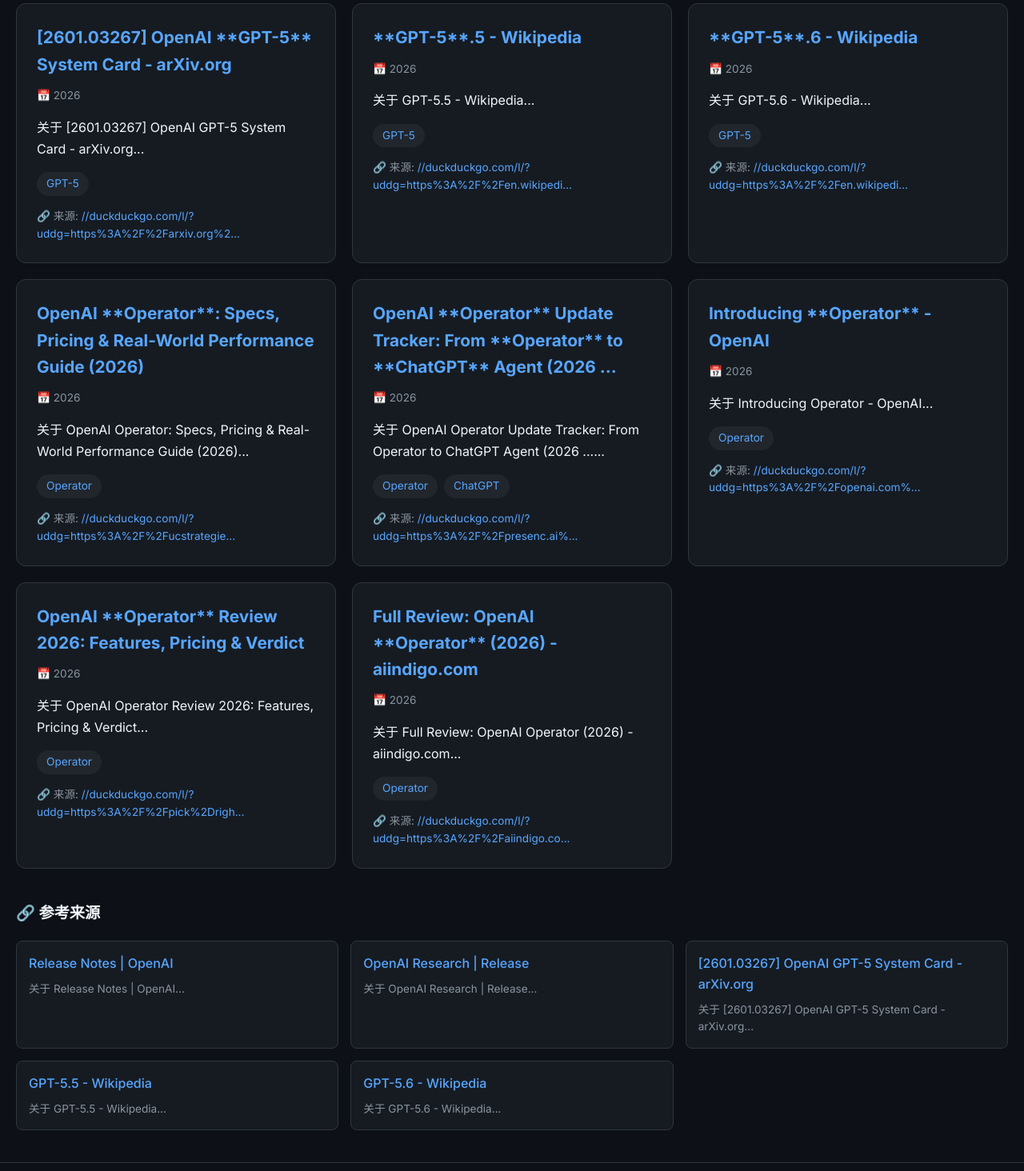
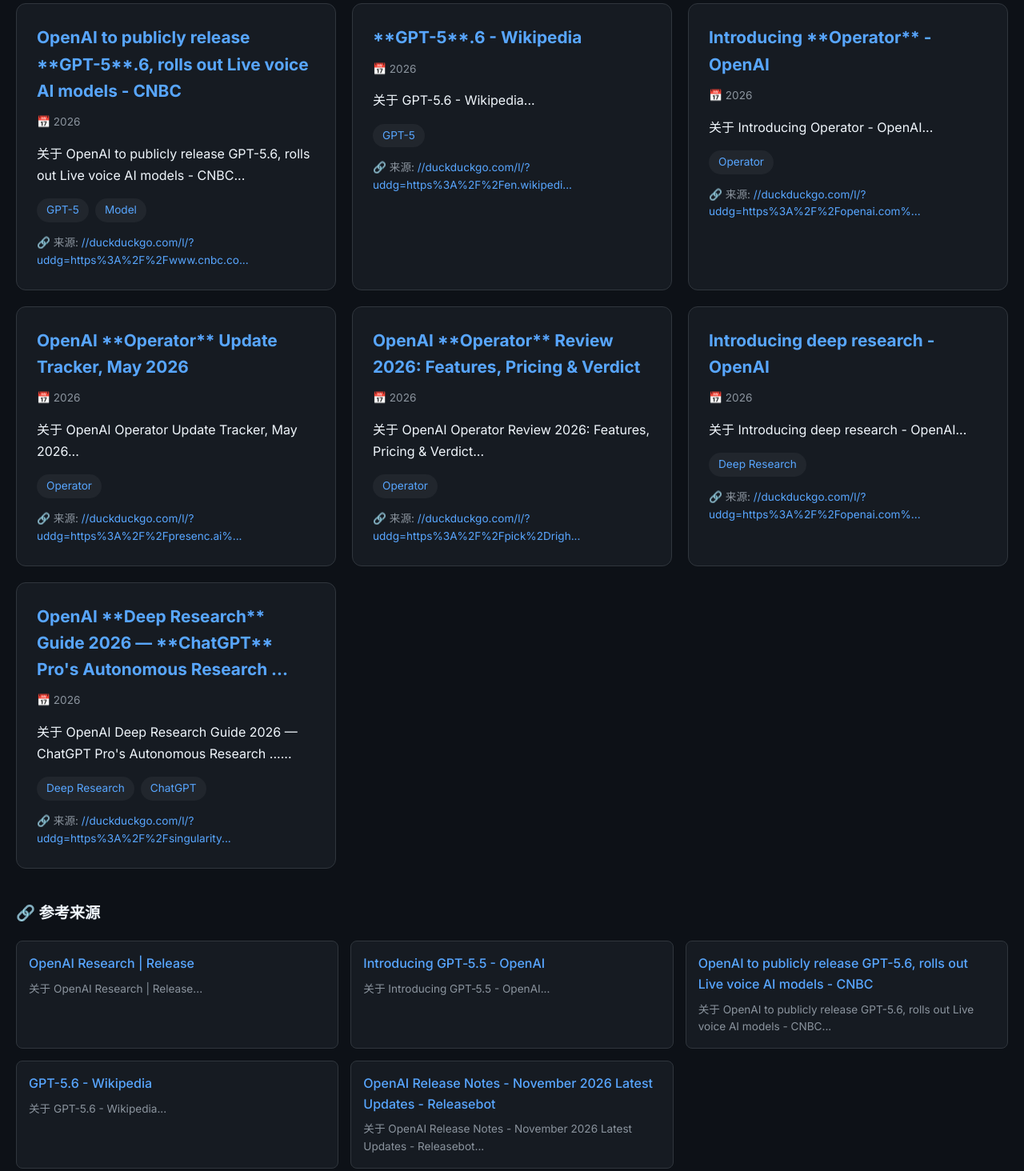
Before and after one commit to Horacezhang36/Competitive-Analysis, a plain HTML site: page output/latest/competitive_analysis_report.html in a window 1280 px wide. Shown: the part 721-2185 px from the top of the page at 80% size. Drawn offline with Linux system fonts and the light colour scheme.

Commit message:
ci: Auto-publish report 2026-11-17

```diff
--- a/output/latest/competitive_analysis_report.html
+++ b/output/latest/competitive_analysis_report.html
@@ -410,7 +410,7 @@
                 <div class="label">AI 公司分析</div>
             </div>
             <div class="stat-card">
-                <div class="number">10</div>
+                <div class="number">7</div>
                 <div class="label">产品/功能</div>
             </div>
             <div class="stat-card">
@@ -418,7 +418,7 @@
                 <div class="label">参考来源</div>
             </div>
             <div class="stat-card">
-                <div class="number">2026-11-16</div>
+                <div class="number">2026-11-17</div>
                 <div class="label">报告日期</div>
             </div>
         </div>
@@ -442,19 +442,11 @@
                 <div class="products-grid">
 
                     <div class="product-card">
-                        <h3>[2601.03267] OpenAI **GPT-5** System Card - arXiv.org</h3>
+                        <h3>OpenAI to publicly release **GPT-5**.6, rolls out Live voice AI models - CNBC</h3>
                         <div class="date">📅 2026</div>
-                        <div class="description">关于 [2601.03267] OpenAI GPT-5 System Card - arXiv.org...</div>
-                        <div class="features"><span class="feature-tag">GPT-5</span></div>
-                        <div class="source">🔗 来源: <a href="//duckduckgo.com/l/?uddg=https%3A%2F%2Farxiv.org%2Fabs%2F2601.03267&amp;rut=831d1b27eaafe76ec3dedecd42a467945b0b2d8fb8541d030f7ab15d0a1edfcd" target="_blank">//duckduckgo.com/l/?uddg=https%3A%2F%2Farxiv.org%2...</a></div>
-                    </div>
-
-                    <div class="product-card">
-                        <h3>**GPT-5**.5 - Wikipedia</h3>
-                        <div class="date">📅 2026</div>
-                        <div class="description">关于 GPT-5.5 - Wikipedia...</div>
-                        <div class="features"><span class="feature-tag">GPT-5</span></div>
-                        <div class="source">🔗 来源: <a href="//duckduckgo.com/l/?uddg=https%3A%2F%2Fen.wikipedia.org%2Fwiki%2FGPT%2D5.5&amp;rut=a969ba4719f3143dbcb85189199dd48824e6bb564c3c7bd14c99d19dd3df8f55" target="_blank">//duckduckgo.com/l/?uddg=https%3A%2F%2Fen.wikipedi...</a></div>
+                        <div class="description">关于 OpenAI to publicly release GPT-5.6, rolls out Live voice AI models - CNBC...</div>
+                        <div class="features"><span class="feature-tag">GPT-5</span><span class="feature-tag">Model</span></div>
+                        <div class="source">🔗 来源: <a href="//duckduckgo.com/l/?uddg=https%3A%2F%2Fwww.cnbc.com%2F2026%2F07%2F08%2Fopenai%2Dexpanding%2Dgpt%2D5point6%2Dai%2Dmodel%2Drelease%2Dending%2Dgovernment%2Dlimits.html&amp;rut=d3d8a8b627eff74165363a37cb0e4d527e8c82e8fc11f9a548dc9255e01d7cd1" target="_blank">//duckduckgo.com/l/?uddg=https%3A%2F%2Fwww.cnbc.co...</a></div>
                     </div>
 
                     <div class="product-card">
@@ -462,23 +454,7 @@
                         <div class="date">📅 2026</div>
                         <div class="description">关于 GPT-5.6 - Wikipedia...</div>
                         <div class="features"><span class="feature-tag">GPT-5</span></div>
-                        <div class="source">🔗 来源: <a href="//duckduckgo.com/l/?uddg=https%3A%2F%2Fen.wikipedia.org%2Fwiki%2FGPT%2D5.6&amp;rut=64a5277e463b4b59490bdd18bd380a4d9d03ced908509b5ea1d79af60c792e65" target="_blank">//duckduckgo.com/l/?uddg=https%3A%2F%2Fen.wikipedi...</a></div>
-                    </div>
-
-                    <div class="product-card">
-                        <h3>OpenAI **Operator**: Specs, Pricing & Real-World Performance Guide (2026)</h3>
-                        <div class="date">📅 2026</div>
-                        <div class="description">关于 OpenAI Operator: Specs, Pricing & Real-World Performance Guide (2026)...</div>
-                        <div class="features"><span class="feature-tag">Operator</span></div>
-                        <div class="source">🔗 来源: <a href="//duckduckgo.com/l/?uddg=https%3A%2F%2Fucstrategies.com%2Fnews%2Fopenai%2Doperator%2Dspecs%2Dpricing%2Dreal%2Dworld%2Dperformance%2Dguide%2D2026%2F&amp;rut=f9b2520486db2f3c00149c5f37963d123fd2a5132c034eacc6c3c219ef018f54" target="_blank">//duckduckgo.com/l/?uddg=https%3A%2F%2Fucstrategie...</a></div>
-                    </div>
-
-                    <div class="product-card">
-                        <h3>OpenAI **Operator** Update Tracker: From **Operator** to **ChatGPT** Agent (2026 ...</h3>
-                        <div class="date">📅 2026</div>
-                        <div class="description">关于 OpenAI Operator Update Tracker: From Operator to ChatGPT Agent (2026 ......</div>
-                        <div class="features"><span class="feature-tag">Operator</span><span class="feature-tag">ChatGPT</span></div>
-                        <div class="source">🔗 来源: <a href="//duckduckgo.com/l/?uddg=https%3A%2F%2Fpresenc.ai%2Fresearch%2Fopenai%2Doperator%2Dupdate%2Dtracker%2D2026&amp;rut=fd2f1a61f7c23b118ae85ab3aa229846ffafbdf0391d5ca8fd301f47759521e3" target="_blank">//duckduckgo.com/l/?uddg=https%3A%2F%2Fpresenc.ai%...</a></div>
+                        <div class="source">🔗 来源: <a href="//duckduckgo.com/l/?uddg=https%3A%2F%2Fen.wikipedia.org%2Fwiki%2FGPT%2D5.6&amp;rut=5aa40672514fef7d1a710936f4fa0199ab9fc1967c4fb1d3166c032914f26132" target="_blank">//duckduckgo.com/l/?uddg=https%3A%2F%2Fen.wikipedi...</a></div>
                     </div>
 
                     <div class="product-card">
@@ -486,7 +462,15 @@
                         <div class="date">📅 2026</div>
                         <div class="description">关于 Introducing Operator - OpenAI...</div>
                         <div class="features"><span class="feature-tag">Operator</span></div>
-                        <div class="source">🔗 来源: <a href="//duckduckgo.com/l/?uddg=https%3A%2F%2Fopenai.com%2Findex%2Fintroducing%2Doperator%2F&amp;rut=0dd8be48d11fc397eef67af81089c6bbb17de5fa7fc3773d44e53f5f73047c5b" target="_blank">//duckduckgo.com/l/?uddg=https%3A%2F%2Fopenai.com%...</a></div>
+                        <div class="source">🔗 来源: <a href="//duckduckgo.com/l/?uddg=https%3A%2F%2Fopenai.com%2Findex%2Fintroducing%2Doperator%2F&amp;rut=a17125fbac7665dc084815db2e335890e05208942dde7c29c67c52ef9d2bf4a9" target="_blank">//duckduckgo.com/l/?uddg=https%3A%2F%2Fopenai.com%...</a></div>
+                    </div>
+
+                    <div class="product-card">
+                        <h3>OpenAI **Operator** Update Tracker, May 2026</h3>
+                        <div class="date">📅 2026</div>
+                        <div class="description">关于 OpenAI Operator Update Tracker, May 2026...</div>
+                        <div class="features"><span class="feature-tag">Operator</span></div>
+                        <div class="source">🔗 来源: <a href="//duckduckgo.com/l/?uddg=https%3A%2F%2Fpresenc.ai%2Fresearch%2Fopenai%2Doperator%2Dupdate%2Dtracker%2D2026&amp;rut=44852b21e17e8104e52a42bb3e4d0992cc780533c65ff5312ae8124a95342213" target="_blank">//duckduckgo.com/l/?uddg=https%3A%2F%2Fpresenc.ai%...</a></div>
                     </div>
 
                     <div class="product-card">
@@ -494,15 +478,23 @@
                         <div class="date">📅 2026</div>
                         <div class="description">关于 OpenAI Operator Review 2026: Features, Pricing & Verdict...</div>
                         <div class="features"><span class="feature-tag">Operator</span></div>
-                        <div class="source">🔗 来源: <a href="//duckduckgo.com/l/?uddg=https%3A%2F%2Fpick%2Dright.com%2Ftools%2Fopenai%2Doperator%2F&amp;rut=9bb8712c55b8a88320292724ea10429669e0fa7c626d5ca6637adac6d80542de" target="_blank">//duckduckgo.com/l/?uddg=https%3A%2F%2Fpick%2Drigh...</a></div>
+                        <div class="source">🔗 来源: <a href="//duckduckgo.com/l/?uddg=https%3A%2F%2Fpick%2Dright.com%2Ftools%2Fopenai%2Doperator%2F&amp;rut=ace50cfcb18a223ea12129811adeb7cadfd1370771152afb8aceca11755a1130" target="_blank">//duckduckgo.com/l/?uddg=https%3A%2F%2Fpick%2Drigh...</a></div>
                     </div>
 
                     <div class="product-card">
-                        <h3>Full Review: OpenAI **Operator** (2026) - aiindigo.com</h3>
+                        <h3>Introducing deep research - OpenAI</h3>
                         <div class="date">📅 2026</div>
-                        <div class="description">关于 Full Review: OpenAI Operator (2026) - aiindigo.com...</div>
-                        <div class="features"><span class="feature-tag">Operator</span></div>
-                        <div class="source">🔗 来源: <a href="//duckduckgo.com/l/?uddg=https%3A%2F%2Faiindigo.com%2Fblog%2Ffull%2Dreview%2Dopenai%2Doperator%2D2026&amp;rut=badb0238f6fc480f7050d8583d982fbdd11f9e2cb60353bcfbdb94c0ddfd196c" target="_blank">//duckduckgo.com/l/?uddg=https%3A%2F%2Faiindigo.co...</a></div>
+                        <div class="description">关于 Introducing deep research - OpenAI...</div>
+                        <div class="features"><span class="feature-tag">Deep Research</span></div>
+                        <div class="source">🔗 来源: <a href="//duckduckgo.com/l/?uddg=https%3A%2F%2Fopenai.com%2Findex%2Fintroducing%2Ddeep%2Dresearch%2F&amp;rut=90c59321e99b5ec679545c04067e2d309978f85606d47e074964a13ee017eb0e" target="_blank">//duckduckgo.com/l/?uddg=https%3A%2F%2Fopenai.com%...</a></div>
+                    </div>
+
+                    <div class="product-card">
+                        <h3>OpenAI **Deep Research** Guide 2026 — **ChatGPT** Pro's Autonomous Research ...</h3>
+                        <div class="date">📅 2026</div>
+                        <div class="description">关于 OpenAI Deep Research Guide 2026 — ChatGPT Pro's Autonomous Research ......</div>
+                        <div class="features"><span class="feature-tag">Deep Research</span><span class="feature-tag">ChatGPT</span></div>
+                        <div class="source">🔗 来源: <a href="//duckduckgo.com/l/?uddg=https%3A%2F%2Fsingularitymoments.com%2Fopenai%2Ddeep%2Dresearch%2Dguide%2D2026%2F&amp;rut=b14fa96af2be3eee0f9ff8f7e1f501e921ffeb0e1aa238e8babad0044da6ec4a" target="_blank">//duckduckgo.com/l/?uddg=https%3A%2F%2Fsingularity...</a></div>
                     </div>
 
                 </div>
@@ -674,32 +666,32 @@
             <div class="source-list">
 
                     <div class="source-item">
-                        <a href="//duckduckgo.com/l/?uddg=https%3A%2F%2Fopenai.com%2Fproducts%2Frelease%2Dnotes%2F&amp;rut=be09d7fe01d1d50060419577a916faff3da14f178c8cfc7d3e6e38d7e7caef4c" target="_blank">Release Notes | OpenAI</a>
-                        <div class="snippet">关于 Release Notes | OpenAI...</div>
-                    </div>
-
-
-                    <div class="source-item">
-                        <a href="//duckduckgo.com/l/?uddg=https%3A%2F%2Fopenai.com%2Fresearch%2Findex%2Frelease%2F&amp;rut=0626d8b78abb4e46beea1fc5893ca511da0896b9bee7380ddf9772211cd318e9" target="_blank">OpenAI Research | Release</a>
+                        <a href="//duckduckgo.com/l/?uddg=https%3A%2F%2Fopenai.com%2Fresearch%2Findex%2Frelease%2F&amp;rut=317d11bb0fdd7ca29068dc6e2c8587d23ff2decdaa0bf51c3cace605b19b3eb2" target="_blank">OpenAI Research | Release</a>
                         <div class="snippet">关于 OpenAI Research | Release...</div>
                     </div>
 
 
                     <div class="source-item">
-                        <a href="//duckduckgo.com/l/?uddg=https%3A%2F%2Farxiv.org%2Fabs%2F2601.03267&amp;rut=831d1b27eaafe76ec3dedecd42a467945b0b2d8fb8541d030f7ab15d0a1edfcd" target="_blank">[2601.03267] OpenAI GPT-5 System Card - arXiv.org</a>
-                        <div class="snippet">关于 [2601.03267] OpenAI GPT-5 System Card - arXiv.org...</div>
+                        <a href="//duckduckgo.com/l/?uddg=https%3A%2F%2Fopenai.com%2Findex%2Fintroducing%2Dgpt%2D5%2D5%2F&amp;rut=e03447694b5f0ebac241434c3cec7d81cb7247fde62a03b92a95ce3691acbb44" target="_blank">Introducing GPT‑5.5 - OpenAI</a>
+                        <div class="snippet">关于 Introducing GPT‑5.5 - OpenAI...</div>
                     </div>
 
 
                     <div class="source-item">
-                        <a href="//duckduckgo.com/l/?uddg=https%3A%2F%2Fen.wikipedia.org%2Fwiki%2FGPT%2D5.5&amp;rut=a969ba4719f3143dbcb85189199dd48824e6bb564c3c7bd14c99d19dd3df8f55" target="_blank">GPT-5.5 - Wikipedia</a>
-                        <div class="snippet">关于 GPT-5.5 - Wikipedia...</div>
+                        <a href="//duckduckgo.com/l/?uddg=https%3A%2F%2Fwww.cnbc.com%2F2026%2F07%2F08%2Fopenai%2Dexpanding%2Dgpt%2D5point6%2Dai%2Dmodel%2Drelease%2Dending%2Dgovernment%2Dlimits.html&amp;rut=d3d8a8b627eff74165363a37cb0e4d527e8c82e8fc11f9a548dc9255e01d7cd1" target="_blank">OpenAI to publicly release GPT-5.6, rolls out Live voice AI models - CNBC</a>
+                        <div class="snippet">关于 OpenAI to publicly release GPT-5.6, rolls out Live voice AI models - CNBC...</div>
                     </div>
 
 
                     <div class="source-item">
-                        <a href="//duckduckgo.com/l/?uddg=https%3A%2F%2Fen.wikipedia.org%2Fwiki%2FGPT%2D5.6&amp;rut=64a5277e463b4b59490bdd18bd380a4d9d03ced908509b5ea1d79af60c792e65" target="_blank">GPT-5.6 - Wikipedia</a>
+                        <a href="//duckduckgo.com/l/?uddg=https%3A%2F%2Fen.wikipedia.org%2Fwiki%2FGPT%2D5.6&amp;rut=5aa40672514fef7d1a710936f4fa0199ab9fc1967c4fb1d3166c032914f26132" target="_blank">GPT-5.6 - Wikipedia</a>
                         <div class="snippet">关于 GPT-5.6 - Wikipedia...</div>
+                    </div>
+
+
+                    <div class="source-item">
+                        <a href="//duckduckgo.com/l/?uddg=https%3A%2F%2Freleasebot.io%2Fupdates%2Fopenai&amp;rut=e0c75d708742a8645e3c4734d611b6a1505a0c2aec144e2b1be53428fc305941" target="_blank">OpenAI Release Notes - November 2026 Latest Updates - Releasebot</a>
+                        <div class="snippet">关于 OpenAI Release Notes - November 2026 Latest Updates - Releasebot...</div>
                     </div>
 
             </div>
```
Also changed, not shown: output/2026/competitive_analysis_report.html (+41 -49 lines), 1 other file.
